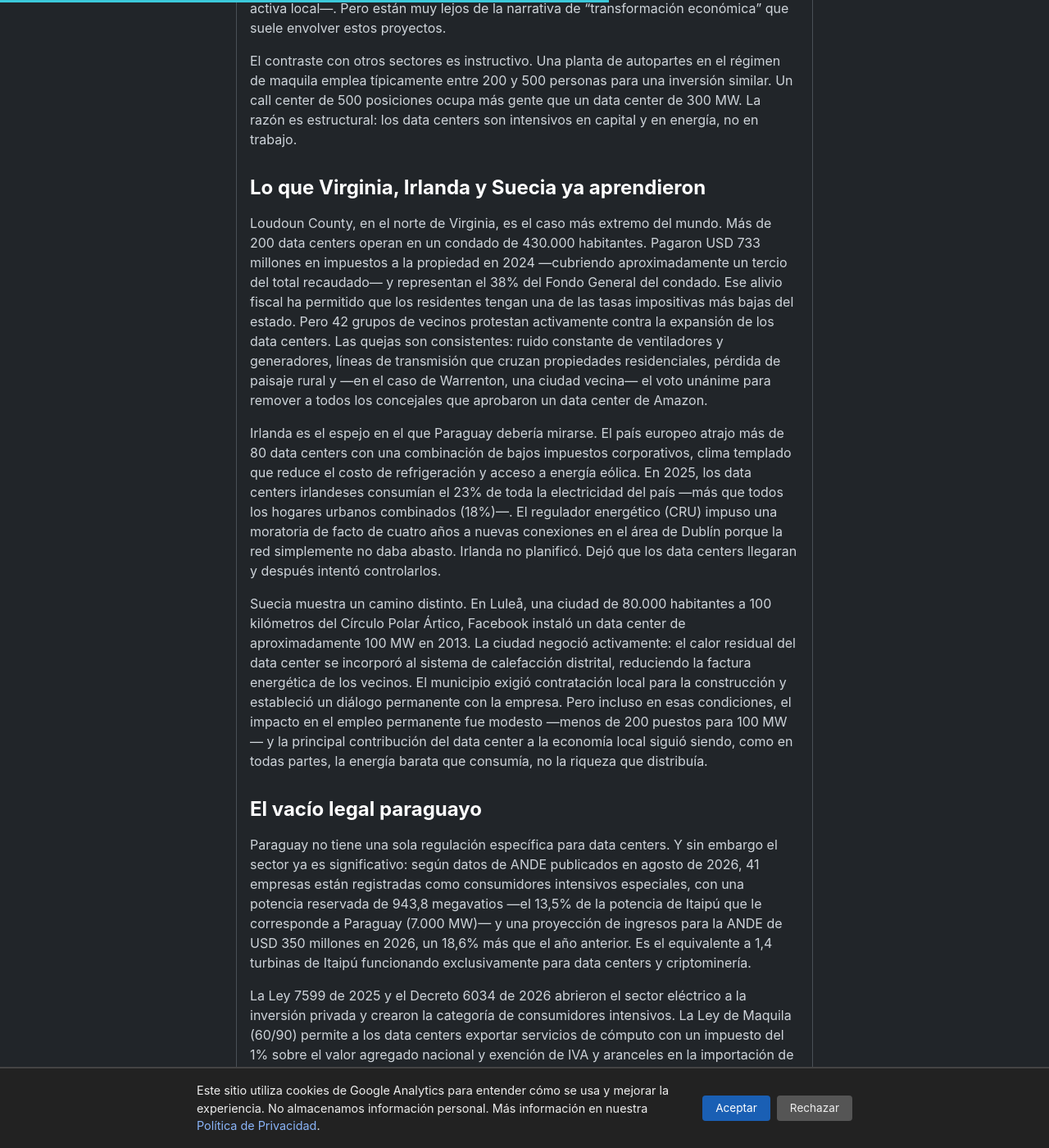
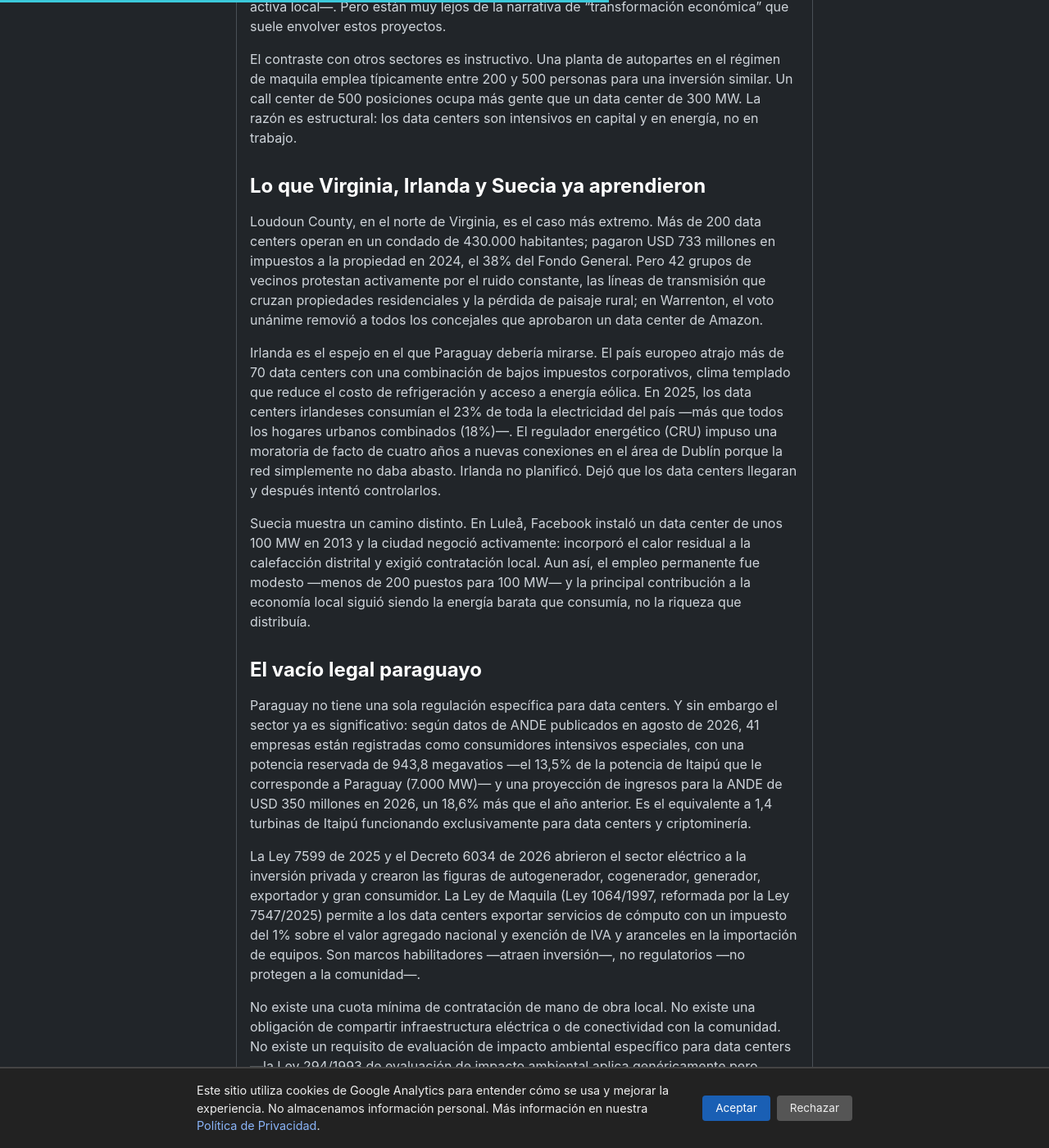
Before and after one commit to miravosqueinteresante/muchotexto.net, a Jekyll site: the page built from _posts/2026-08-04-impacto-local-data-center-paraguay.md, in a window 1280 px wide and 1400 px high, scrolled down 3051 px. Shown: the whole window at 82% size. Built offline with Jekyll 4.4.1, drawn with Linux system fonts in a browser that asks for light colours; some of the changed text lies outside the part shown.

Commit message:
Actualización de dos artículos por verificación independiente
Verificación independiente de dos artículos (data centers) contra el canon
AGENTS.md y novedades verificables de sep/oct 2026.

impacto-local (ago-2026):
- Ley de Maquila: 60/90 -> 1064/97 reformada por 7547/2025 (3 lugares).
- Loudoun: 'un tercio de los impuestos' -> 38% del Fondo General (JLARC 2024).
- 'crearon la categoría de consumidores intensivos' -> figuras del Decreto 6034.
- Irlanda: 'más de 80' -> 'más de 70' data centers.
- Cobertura mediática: dato puntual de agosto, ya no absoluto.
- Superlativo 'ningún otro país' acotado; descripción y longitud corregidas.
- Añadidas novedades: ARAICO (1,3 GW) y salida de Atome (145 MW).

que-es-un-data-center (jul-2026):
- Tarifa '30-45 USD/MWh' (inexacta) -> 35 USD/MWh CIER 2025 + piso 30 GCIE.
- Superlativo ahora respaldado por CIER 2025 (13 países).
- FAQ '100% hidroeléctrica' -> 'prácticamente 100%' (99,998% renovable).
- Fuente CIER añadida; meta description 'el más grande' -> 'los más grandes'.

```diff
--- a/_posts/2026-08-04-impacto-local-data-center-paraguay.md
+++ b/_posts/2026-08-04-impacto-local-data-center-paraguay.md
@@ -2,10 +2,10 @@
 layout: post
 title: "Qué le pasa a una ciudad paraguaya cuando llega un data center"
 date: 2026-08-04 12:00:00 -0300
-last_modified_at: 2026-08-15
+last_modified_at: 2026-10-02
 categories: articulos
 tags: [infraestructura-energia, sociedad-trabajo, data-center, empleo, desarrollo-local]
-description: "HIVE Digital invirtió USD 56M en Yguazú y opera 300 MW. La comunidad recibió mejoras en escuelas y empleo temporal en construcción. Después, la relación se…"
+description: "HIVE Digital invirtió USD 56M en Yguazú y opera 300 MW. La comunidad recibió mejoras en escuelas y empleo temporal. Después, los beneficios se diluyen."
 ---
 
 A mediados de 2025, una empresa de infraestructura digital que cotiza en la TSX de Canadá —HIVE Digital Technologies, con sede operativa en San Antonio, Texas— completó la construcción de dos subestaciones eléctricas en Yguazú y Valenzuela, dos distritos del departamento de Cordillera y Alto Paraná. En seis meses, HIVE pasó de cero a 300 megavatios de capacidad instalada en Paraguay, una operación de minería de Bitcoin que factura más que el presupuesto municipal de varias ciudades paraguayas juntas. ¿Qué cambió en esas comunidades cuando el data center llegó? La respuesta es más compleja —y más aleccionadora— de lo que sugieren los comunicados de prensa.
@@ -13,7 +13,7 @@
 > **En resumen:**
 > - HIVE Digital opera 300 MW en Yguazú y Valenzuela tras invertir USD 56M en la compra del predio y USD 19M en depósitos de energía con ANDE. La construcción duró seis meses y empleó entre 800 y 1.500 trabajadores temporales. La operación permanente ocupa entre 60 y 150 personas.
 > - La infraestructura que construyó HIVE —subestaciones eléctricas, fibra óptica— es privada y dedicada. No hay evidencia de que la red eléctrica residencial de Yguazú o Valenzuela haya mejorado por la presencia del data center.
-> - A nivel global, USD 156.000 millones en proyectos de data centers fueron bloqueados o retrasados en 2025 por oposición comunitaria. En Virginia, 42 grupos de vecinos protestan contra los data centers a pesar de que representan un tercio de los impuestos a la propiedad del condado.
+> - A nivel global, USD 156.000 millones en proyectos de data centers fueron bloqueados o retrasados en 2025 por oposición comunitaria. En Virginia, 42 grupos de vecinos protestan contra los data centers a pesar de que representan el 38% del Fondo General del condado.
 > - Paraguay no tiene ninguna regulación específica para data centers: no hay cuotas de contratación local, no hay obligaciones de beneficio comunitario, no hay evaluaciones de impacto ambiental obligatorias para esta actividad.
 
 El debate sobre los data centers en Paraguay suele concentrarse en los grandes números: los megavatios, los miles de millones de dólares, la geopolítica de los semiconductores. Pero los data centers no se instalan en hojas de Excel. Se instalan en distritos. Y la diferencia entre un data center que enriquece a su comunidad y uno que la exprime está en las reglas que el país establece —o deja de establecer— antes de que lleguen.
@@ -26,7 +26,7 @@
 
 Durante esos seis meses, la construcción demandó entre 800 y 1.500 trabajadores temporales, según estimaciones del sector. En Paraguay, donde proyectos de escala comparable como el parque industrial Acereste reportan alrededor de 100 obreros locales durante su fase de obra, el impacto en el empleo zonal durante la construcción fue significativo aunque breve.
 
-HIVE también invirtió en las escuelas de Valenzuela: instaló aire acondicionado, renovó el cableado eléctrico y pintó aulas. Las fotos de esas mejoras están documentadas en el sitio web de la empresa. Pero no hay cobertura de prensa paraguaya que verifique de forma independiente el alcance de esas inversiones, ni testimonios de la comunidad sobre qué significaron en la práctica. La cobertura de medios locales sobre HIVE —cinco artículos en La Nación, cero en ABC Color— enmarca a la empresa como parte del "polo industrial" de Yguazú, un relato sin disidencia visible.
+HIVE también invirtió en las escuelas de Valenzuela: instaló aire acondicionado, renovó el cableado eléctrico y pintó aulas. Las fotos de esas mejoras están documentadas en el sitio web de la empresa. Pero no hay cobertura de prensa paraguaya que verifique de forma independiente el alcance de esas inversiones, ni testimonios de la comunidad sobre qué significaron en la práctica. Al momento de publicarse este artículo (agosto de 2026), la cobertura de medios locales sobre HIVE se concentraba en La Nación, sin notas de ABC Color; enmarcaba a la empresa como parte del "polo industrial" de Yguazú, un relato sin disidencia visible.
 
 ## Lo que un data center construye y lo que no comparte
 
@@ -48,17 +48,17 @@
 
 ## Lo que Virginia, Irlanda y Suecia ya aprendieron
 
-Loudoun County, en el norte de Virginia, es el caso más extremo del mundo. Más de 200 data centers operan en un condado de 430.000 habitantes. Pagaron USD 733 millones en impuestos a la propiedad en 2024 —cubriendo aproximadamente un tercio del total recaudado— y representan el 38% del Fondo General del condado. Ese alivio fiscal ha permitido que los residentes tengan una de las tasas impositivas más bajas del estado. Pero 42 grupos de vecinos protestan activamente contra la expansión de los data centers. Las quejas son consistentes: ruido constante de ventiladores y generadores, líneas de transmisión que cruzan propiedades residenciales, pérdida de paisaje rural y —en el caso de Warrenton, una ciudad vecina— el voto unánime para remover a todos los concejales que aprobaron un data center de Amazon.
+Loudoun County, en el norte de Virginia, es el caso más extremo. Más de 200 data centers operan en un condado de 430.000 habitantes; pagaron USD 733 millones en impuestos a la propiedad en 2024, el 38% del Fondo General. Pero 42 grupos de vecinos protestan activamente por el ruido constante, las líneas de transmisión que cruzan propiedades residenciales y la pérdida de paisaje rural; en Warrenton, el voto unánime removió a todos los concejales que aprobaron un data center de Amazon.
 
-Irlanda es el espejo en el que Paraguay debería mirarse. El país europeo atrajo más de 80 data centers con una combinación de bajos impuestos corporativos, clima templado que reduce el costo de refrigeración y acceso a energía eólica. En 2025, los data centers irlandeses consumían el 23% de toda la electricidad del país —más que todos los hogares urbanos combinados (18%)—. El regulador energético (CRU) impuso una moratoria de facto de cuatro años a nuevas conexiones en el área de Dublín porque la red simplemente no daba abasto. Irlanda no planificó. Dejó que los data centers llegaran y después intentó controlarlos.
+Irlanda es el espejo en el que Paraguay debería mirarse. El país europeo atrajo más de 70 data centers con una combinación de bajos impuestos corporativos, clima templado que reduce el costo de refrigeración y acceso a energía eólica. En 2025, los data centers irlandeses consumían el 23% de toda la electricidad del país —más que todos los hogares urbanos combinados (18%)—. El regulador energético (CRU) impuso una moratoria de facto de cuatro años a nuevas conexiones en el área de Dublín porque la red simplemente no daba abasto. Irlanda no planificó. Dejó que los data centers llegaran y después intentó controlarlos.
 
-Suecia muestra un camino distinto. En Luleå, una ciudad de 80.000 habitantes a 100 kilómetros del Círculo Polar Ártico, Facebook instaló un data center de aproximadamente 100 MW en 2013. La ciudad negoció activamente: el calor residual del data center se incorporó al sistema de calefacción distrital, reduciendo la factura energética de los vecinos. El municipio exigió contratación local para la construcción y estableció un diálogo permanente con la empresa. Pero incluso en esas condiciones, el impacto en el empleo permanente fue modesto —menos de 200 puestos para 100 MW— y la principal contribución del data center a la economía local siguió siendo, como en todas partes, la energía barata que consumía, no la riqueza que distribuía.
+Suecia muestra un camino distinto. En Luleå, Facebook instaló un data center de unos 100 MW en 2013 y la ciudad negoció activamente: incorporó el calor residual a la calefacción distrital y exigió contratación local. Aun así, el empleo permanente fue modesto —menos de 200 puestos para 100 MW— y la principal contribución a la economía local siguió siendo la energía barata que consumía, no la riqueza que distribuía.
 
 ## El vacío legal paraguayo
 
 Paraguay no tiene una sola regulación específica para data centers. Y sin embargo el sector ya es significativo: según datos de ANDE publicados en agosto de 2026, 41 empresas están registradas como consumidores intensivos especiales, con una potencia reservada de 943,8 megavatios —el 13,5% de la potencia de Itaipú que le corresponde a Paraguay (7.000 MW)— y una proyección de ingresos para la ANDE de USD 350 millones en 2026, un 18,6% más que el año anterior. Es el equivalente a 1,4 turbinas de Itaipú funcionando exclusivamente para data centers y criptominería.
 
-La Ley 7599 de 2025 y el Decreto 6034 de 2026 abrieron el sector eléctrico a la inversión privada y crearon la categoría de consumidores intensivos. La Ley de Maquila (60/90) permite a los data centers exportar servicios de cómputo con un impuesto del 1% sobre el valor agregado nacional y exención de IVA y aranceles en la importación de equipos. Son marcos habilitadores —atraen inversión—, no regulatorios —no protegen a la comunidad—.
+La Ley 7599 de 2025 y el Decreto 6034 de 2026 abrieron el sector eléctrico a la inversión privada y crearon las figuras de autogenerador, cogenerador, generador, exportador y gran consumidor. La Ley de Maquila (Ley 1064/1997, reformada por la Ley 7547/2025) permite a los data centers exportar servicios de cómputo con un impuesto del 1% sobre el valor agregado nacional y exención de IVA y aranceles en la importación de equipos. Son marcos habilitadores —atraen inversión—, no regulatorios —no protegen a la comunidad—.
 
 No existe una cuota mínima de contratación de mano de obra local. No existe una obligación de compartir infraestructura eléctrica o de conectividad con la comunidad. No existe un requisito de evaluación de impacto ambiental específico para data centers —la Ley 294/1993 de evaluación de impacto ambiental aplica genéricamente pero nunca fue aplicada al sector—. La Ley 3001/2006, que exige una compensación ambiental del 1% del costo del proyecto para actividades de alto impacto, podría aplicar en teoría, pero nunca fue invocada para un data center o una operación de criptominería.
 
@@ -66,7 +66,7 @@
 
 ## Conclusión
 
-Paraguay está en una posición que ningún otro país tiene: los data centers están llegando, el marco regulatorio todavía no existe y la ventana para construirlo sigue abierta. Loudoun County no puede deshacer 20 años de data centers. Irlanda no puede recuperar el 23% de su electricidad. Paraguay sí puede decidir ahora qué tipo de relación quiere entre sus comunidades y la infraestructura digital que se instala en ellas.
+Paraguay tiene una ventana que pocos países conservan: los data centers están llegando, el marco regulatorio todavía no existe y la posibilidad de construirlo sigue abierta. Loudoun County no puede deshacer 20 años de data centers. Irlanda no puede recuperar el 23% de su electricidad. Paraguay sí puede decidir ahora qué tipo de relación quiere entre sus comunidades y la infraestructura digital que se instala en ellas. Y la escala no se detiene: en septiembre se anunció un campus de IA de 1,3 GW en Yguazú (ARAICO), y en octubre Atome rescindió su contrato con la ANDE liberando 145 MW reservados.
 
 Esa decisión requiere tres cosas. Una: exigir evaluaciones de impacto ambiental y social antes de aprobar nuevas conexiones de alta tensión para data centers. Dos: establecer cuotas mínimas de contratación local —no solo en la construcción, también en la operación— y mecanismos para que la recaudación fiscal de los data centers se reinvierta en los municipios donde operan. Tres: negociar acuerdos de beneficio comunitario vinculantes, como el uso del calor residual para calefacción —viable en el sur de Paraguay— o la extensión de fibra óptica a las comunidades vecinas.
 
@@ -83,7 +83,7 @@
 5. [Rest of World — The Global Backlash Against Data Centers](https://restofworld.org/) (2025)
 6. [EDF — Data Center Community Impacts Report](https://www.edf.org/) (2025)
 7. [Ley 7599/2025 — Apertura del sector eléctrico paraguayo](https://www.bacn.gov.py/)
-8. [Ley 60/90 — Régimen de Maquila, Paraguay](https://www.mic.gov.py/)
+8. [Ley 7547/2025 — Régimen de Maquila (reforma de la Ley 1064/97)](https://www.bacn.gov.py/leyes-paraguayas/12853/ley-n-75472025-del-regimen-de-maquila)
 9. [Ley 3001/2006 — Evaluación de impacto ambiental](https://www.bacn.gov.py/)
 10. [Wikipedia (EN) — Electricity sector in Paraguay](https://en.wikipedia.org/wiki/Electricity_sector_in_Paraguay)
 11. [CRU — Data centres and the electricity grid (Irlanda)](https://www.cru.ie/about-us/news/the-cru-publishes-its-decision-on-new-electricity-connection-policy-for-data-centres/)
@@ -116,7 +116,7 @@
       "name": "¿Qué regulaciónes tiene Paraguay para data centers?",
       "acceptedAnswer": {
         "@type": "Answer",
-        "text": "Paraguay no tiene regulaciónes específicas para data centers. La Ley 7599/2025 y el Decreto 6034/2026 habilitan la inversión privada en el sector eléctrico pero no establecen cuotas de contratación local, obligaciones de beneficio comunitario ni evaluaciones de impacto ambiental específicas. La Ley de Maquila (60/90) ofrece incentivos fiscales sin contraprestaciones sociales. Chile, en contraste, tiene el Plan Nacional de Data Centers (PDATA) con criterios de sostenibilidad e impacto local."
+        "text": "Paraguay no tiene regulaciónes específicas para data centers. La Ley 7599/2025 y el Decreto 6034/2026 habilitan la inversión privada en el sector eléctrico pero no establecen cuotas de contratación local, obligaciones de beneficio comunitario ni evaluaciones de impacto ambiental específicas. La Ley de Maquila (7547/2025) ofrece incentivos fiscales sin contraprestaciones sociales. Chile, en contraste, tiene el Plan Nacional de Data Centers (PDATA) con criterios de sostenibilidad e impacto local."
       }
     }
   ]
```
Also changed, not shown: _posts/2026-07-10-que-es-un-data-center-paraguay-ia.md (+5 -4 lines).
